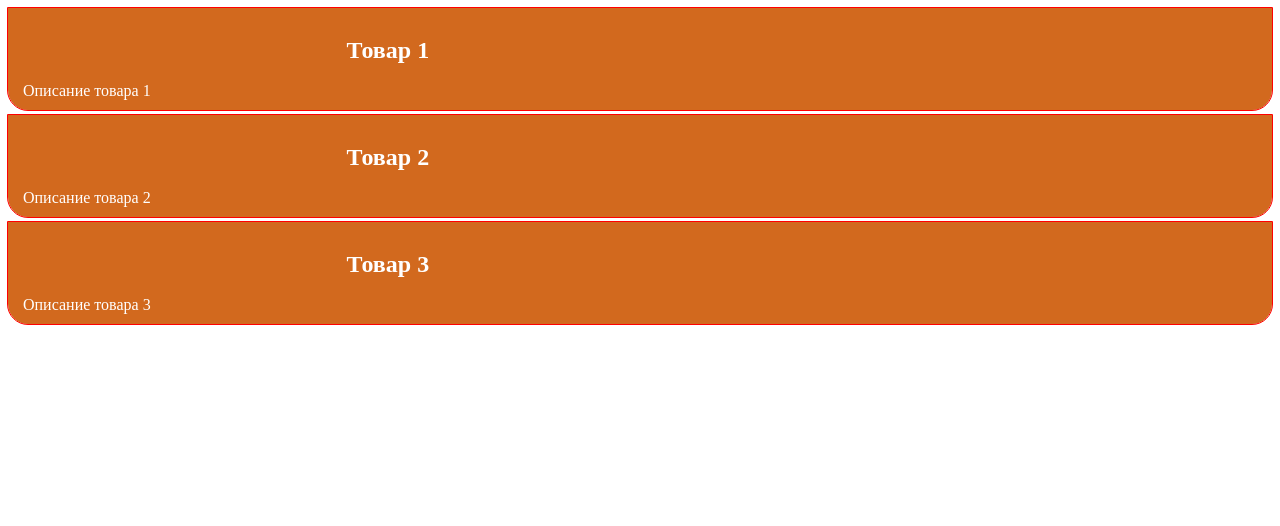
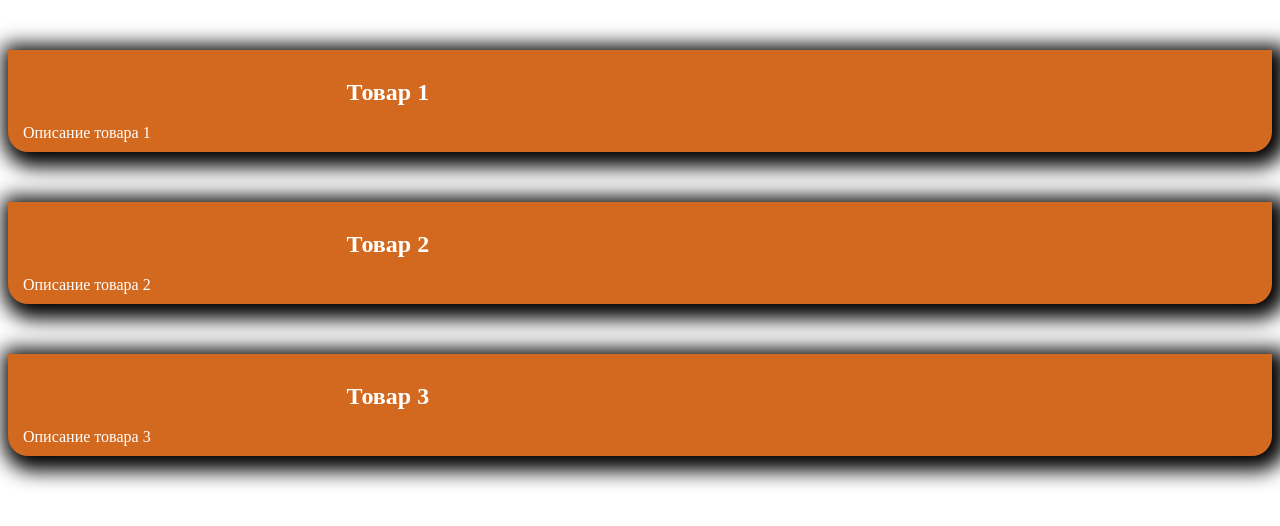
Before and after one commit to MichaelZolotov77/Layout-designer-block-2, a plain HTML site: page index.html in a window 1280 px wide. Drawn offline with Linux system fonts and the light colour scheme.

Commit message:
Тени: box-shadow

```diff
--- a/css/style.css
+++ b/css/style.css
@@ -2,10 +2,10 @@
   background-color: chocolate;
   color: #fff;
   padding: 10px 15px;
-  margin: 5px 0;
-  /* Закругление отсчитывается от верхней левой точки */
+  margin: 50px 0;
   border-radius: 0 0 20px 20px;
-  outline: 1px solid red;
+  box-shadow: 5px 5px 20px 10px black;
+  /* offset-x | offset-y | blur-radius | spread-radius | color */
 }
 
 .product-item__title {
```
